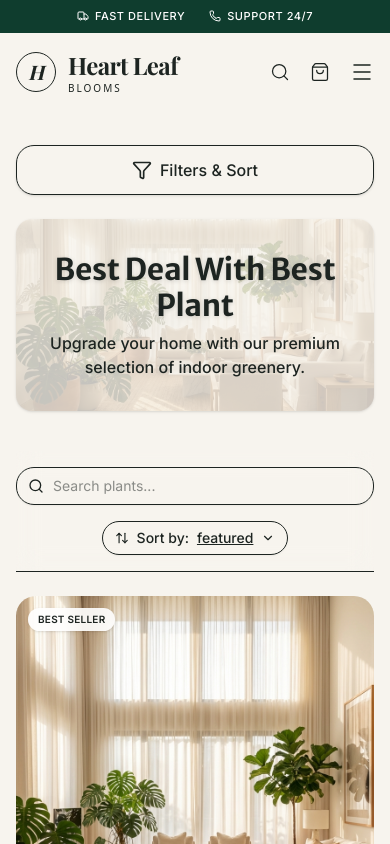
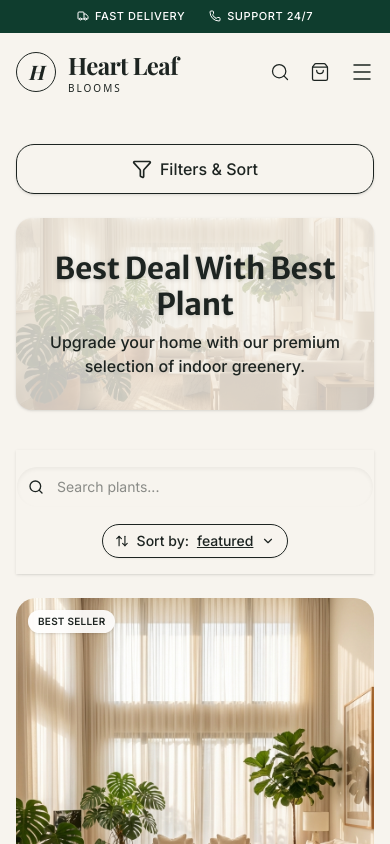
Before and after one commit to Digigit24/heart-leaf-blooms-frontend, a React (Vite) app: page /products in a window 390 px wide. Shown: the top 844 px of the page. Built offline with nearby package versions, Linux system fonts and the light colour scheme; a web font is replaced by a local one.

Commit message:
category page updated

```diff
--- a/src/components/layout/Header.jsx
+++ b/src/components/layout/Header.jsx
@@ -54,10 +54,10 @@ export default function Header() {
 
       <header
         className={cn(
-          'sticky top-0 z-50 w-full transition-all duration-500 border-b border-transparent',
+          'sticky top-0 z-50 w-full transition-all duration-500',
           isScrolled
-            ? 'bg-surface/90 backdrop-blur-xl shadow-[0_2px_20px_-10px_rgba(0,0,0,0.1)] border-border/50 py-2'
-            : 'bg-bg py-4'
+            ? 'bg-surface shadow-[0_4px_30px_-10px_rgba(0,0,0,0.05)] py-2'
+            : 'bg-transparent py-4'
         )}
       >
         <div className="max-w-container mx-auto px-4 sm:px-6 lg:px-8">
@@ -246,7 +246,7 @@ export default function Header() {
             </div>
           </div>
         </div>
-      </header>
+      </header >
     </>
   );
 }
--- a/src/features/catalog/pages/Category.jsx
+++ b/src/features/catalog/pages/Category.jsx
@@ -358,7 +358,7 @@ export default function Category() {
                         </div>
 
                         {/* Toolbar */}
-                        <div className="sticky top-[73px] md:top-20 z-30 bg-bg/95 backdrop-blur-md py-4 mb-6 border-b border-border/50">
+                        <div className="sticky top-14 z-30 bg-surface shadow-sm py-4 mb-6 transition-all">
                             <div className="flex flex-col sm:flex-row justify-between items-center gap-4">
                                 <div className="flex items-center gap-4 w-full sm:w-auto">
                                     <div className="relative w-full sm:w-64">
@@ -367,7 +367,7 @@ export default function Category() {
                                             placeholder="Search plants..."
                                             value={searchQuery}
                                             onChange={(e) => { setSearchQuery(e.target.value); setCurrentPage(1); }}
-                                            className="w-full pl-9 pr-4 py-2 bg-surface border border-border/50 rounded-lg text-sm text-primary placeholder:text-muted/60 focus:outline-none focus:border-primary/50 transition-all shadow-xs"
+                                            className="w-full pl-10 pr-4 py-2.5 bg-surface-2 border-transparent focus:bg-surface border focus:border-primary/30 rounded-full text-sm text-primary placeholder:text-muted/60 focus:outline-none focus:ring-4 focus:ring-primary/10 transition-all shadow-inner"
                                         />
                                         <Search size={16} className="absolute left-3 top-1/2 -translate-y-1/2 text-muted" />
                                     </div>
--- a/src/styles/globals.css
+++ b/src/styles/globals.css
@@ -78,3 +78,30 @@ h4 {
     outline: 2px solid var(--ring);
     outline-offset: 2px;
 }
+
+/* Custom Scrollbar */
+::-webkit-scrollbar {
+    width: 8px;
+    height: 8px;
+}
+
+::-webkit-scrollbar-track {
+    background: transparent;
+}
+
+::-webkit-scrollbar-thumb {
+    background: rgba(92, 107, 99, 0.3);
+    /* muted with opacity */
+    border-radius: 99px;
+    border: 2px solid transparent;
+    /* creates padding around thumb */
+    background-clip: content-box;
+    transition: background 0.3s;
+}
+
+::-webkit-scrollbar-thumb:hover {
+    background: rgba(92, 107, 99, 0.6);
+    /* muted darken */
+    border: 2px solid transparent;
+    background-clip: content-box;
+}
```
